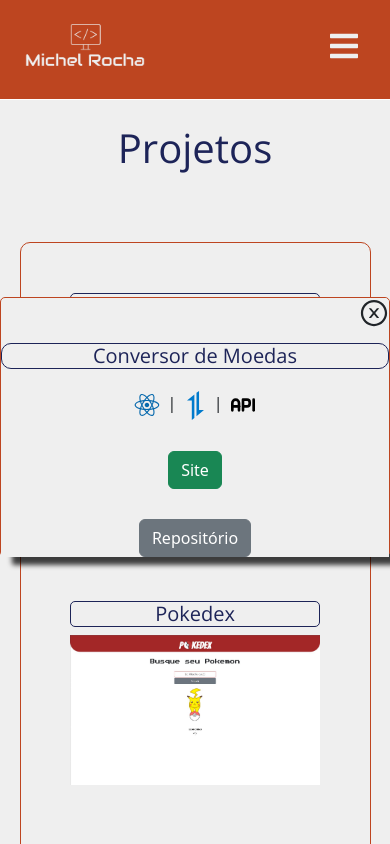
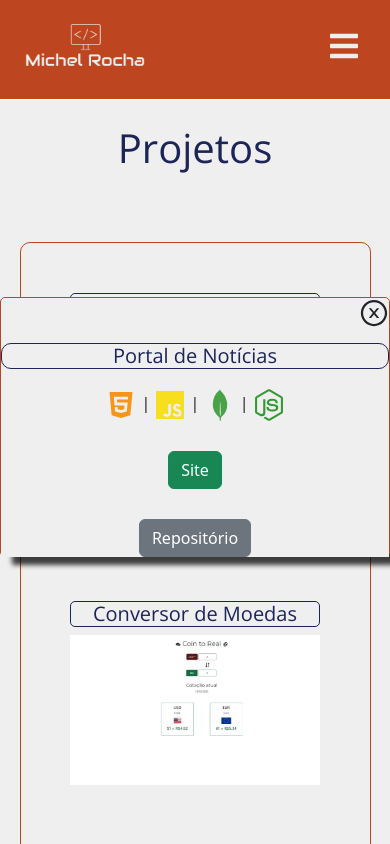
Before and after one commit to MichelRLima/Portfolio, a React (Create React App) app: page /componentes/projetos in a window 390 px wide. Both pictures are taken after a click on the element 195 px from the left and 402 px from the top of the page. Shown: the top 844 px of the page. Built offline with nearby package versions, Linux system fonts and the light colour scheme; a web font is replaced by a local one.

Commit message:
adicionado projeto portal de noticias

```diff
--- a/src/componentes/Projetos.js
+++ b/src/componentes/Projetos.js
@@ -6,8 +6,9 @@ import { AiFillHtml5 } from 'react-icons/ai';
 import { IoLogoCss3, IoLogoJavascript } from 'react-icons/io5';
 import { DiJqueryLogo, DiReact} from 'react-icons/di';
 import {BsBootstrapFill} from 'react-icons/bs'
-import { SiAxios} from 'react-icons/si';
+import { SiAxios, SiMongodb} from 'react-icons/si';
 import {TbApi} from 'react-icons/tb'
+import {FaNodeJs} from 'react-icons/fa'
 
 function Projetos (){
     const jdvLink = 'https://game-jogodavelha.netlify.app';
@@ -28,6 +29,8 @@ function Projetos (){
     const gifrep =  'https://github.com/MichelRLima/BuscarGIF'
     const pokLink = 'https://mypokedex-go.netlify.app'
     const pokrep =  'https://github.com/MichelRLima/Pokedex'
+    const portalLink = 'https://michelnews.herokuapp.com/'
+    const portalrep =  'https://github.com/MichelRLima/Portal-de-noticias'
     const [jdv, setJdv] = useState(false);
     const [bc, setBc] = useState(false);
     const [ab, setAb] = useState(false);
@@ -37,6 +40,7 @@ function Projetos (){
     const [coin, setCoin] = useState(false);
     const [gif, setGif] = useState(false);
     const [pok, setPok] = useState(false);
+    const [por, setPor] = useState(false);
 
 
         useEffect(() => {
@@ -49,10 +53,34 @@ function Projetos (){
     return(
         <>
 
+
         <br/>
         <h2 className={styles.titulo}>Projetos</h2>
 
         <div className={styles.containerProjetos}>
+
+        <div className={styles.projeto}>
+            <h3>Portal de Notícias</h3>
+            <div onClick={() => setPor(!por)} className={styles.portal}></div>
+            {por && (
+                    <div className={styles.aba}>
+
+                    <div onClick={() => setPor(!por)} className={styles.close}><AiOutlineCloseCircle size={30}/></div>
+                    <div className={styles.containerDescricao}>
+                        <h3>Portal de Notícias</h3>
+                        <p><AiFillHtml5 title="HTML5" size={32} color="#f59519" /> | <IoLogoJavascript title="JavaScript" size={32} color="#F7DF1E"/> | <SiMongodb title="MongoDB"size={32} color="#47A248  "/> | <FaNodeJs title="Node.js"size={32} color="#339933 "/> </p>
+                        <button><Button target="_blank" href={portalLink} variant="success">Site</Button></button>
+                        <button><Button target="_blank" href={portalrep} variant="secondary">Repositório</Button></button>
+
+                    </div>
+                </div>
+                )}
+
+            </div>
+
+
+
+            <br/>
 
         <div className={styles.projeto}>
             <h3>Conversor de Moedas</h3>
--- a/src/componentes/projetos.module.css
+++ b/src/componentes/projetos.module.css
@@ -188,6 +188,19 @@ cursor: pointer;
 }
 
 /*final restaurante */
+
+/*INICIO ESTULO RESTAURANTE*/
+.portal{
+    width: 100%;
+    height: 400px;
+    background-image: url('../images/michelnews.JPG');
+    background-size: cover;
+    background-repeat: no-repeat;
+    cursor: pointer;
+
+}
+
+/*final restaurante */
 .containerDescricao p{
     margin: 20px;
     text-align: center;
@@ -200,7 +213,7 @@ cursor: pointer;
 }
 
 /*efeito para aumentar a tela quando passar o mouse por cima*/
-.jogoDaVelha, .buscarCep, .todoList, .restaurante, .agenciaBold, .calculadora, .conversor, .gif, .pok{
+.jogoDaVelha, .buscarCep, .todoList, .restaurante, .agenciaBold, .calculadora, .conversor, .gif, .pok, .portal{
     transition: transform 0.3s ease-in-out;
 }
 
@@ -235,6 +248,10 @@ cursor: pointer;
 }
 
 .pok:hover{
+    transform: scale(1.2);
+}
+
+.portal:hover{
     transform: scale(1.2);
 }
 
@@ -301,6 +318,10 @@ cursor: pointer;
         width: 100%;
         height: 150px;
     }
+    .portal{
+        width: 100%;
+        height: 150px;
+    }
 
 
   }
@@ -364,6 +385,12 @@ cursor: pointer;
         height: 300px;
     }
 
+    .portal{
+        width: 100%;
+        height: 300px;
+    }
+
+
 
 
 
```
Also changed, not shown: src/images/michelnews.JPG (added), src/images/pokedex.JPG.
